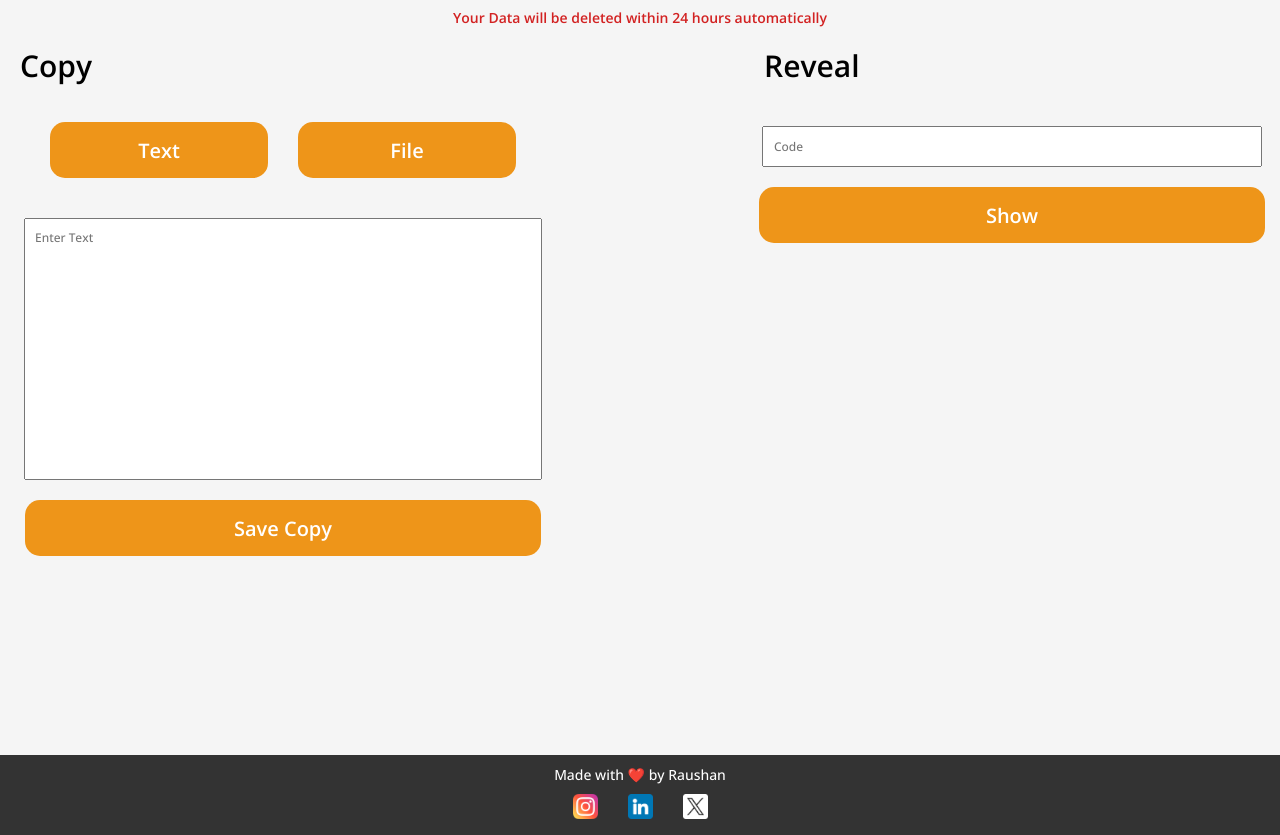
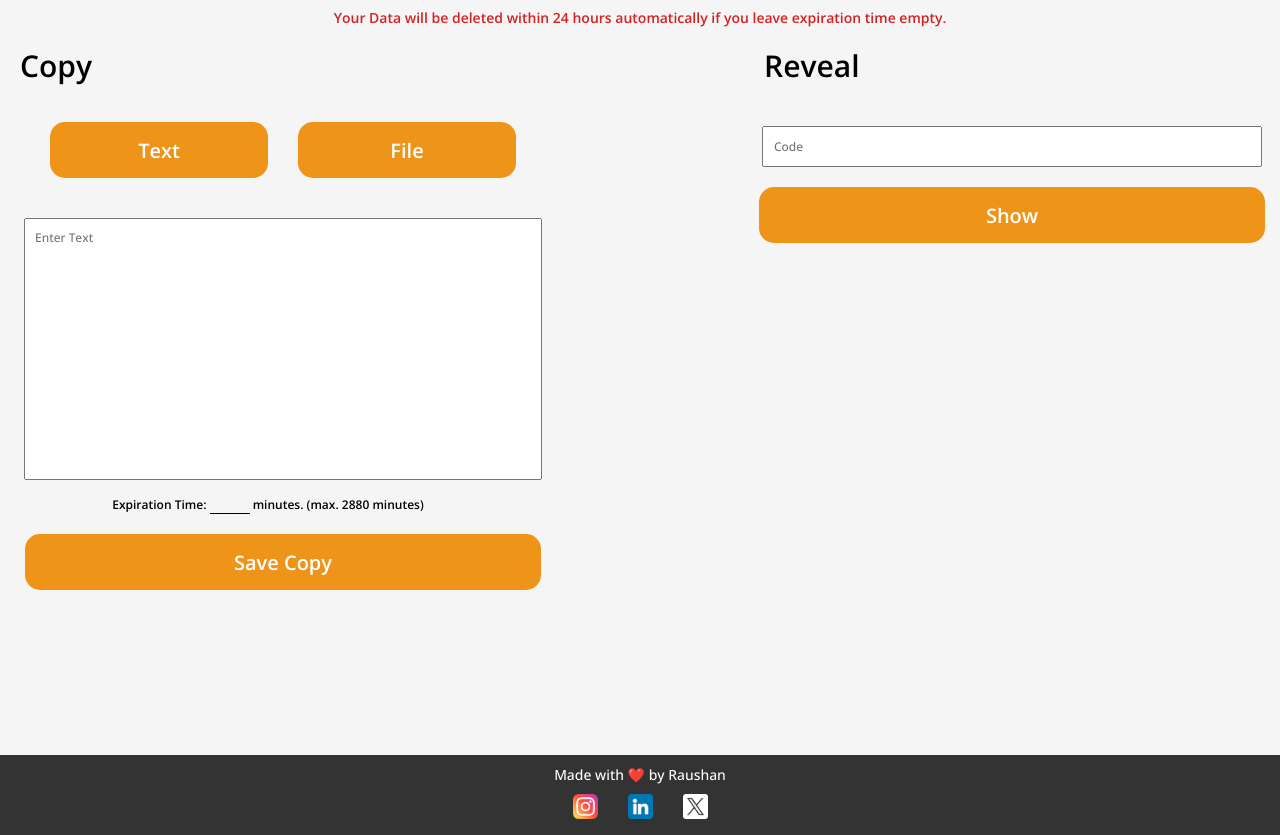
Before and after one commit to Raushan0300/clipboard-frontend, a React (Vite) app: page / in a window 1280 px wide. Both pictures are taken after a click on the button "Text". Built offline with nearby package versions, Linux system fonts and the light colour scheme.

Commit message:
Add home notice text to display data deletion message in Home.tsx and Home.css

```diff
--- a/src/Home/Home.css
+++ b/src/Home/Home.css
@@ -188,6 +188,23 @@
   padding: 1vh;
   color: #d22222;
   background-color: #f5f5f5;
+}
+.homeExpireDiv{
+  margin-top: 2vh;
+  font-size: 12px;
+  font-family: "Open Sans";
+  font-weight: 600;
+}
+.homeExpireInput{
+  width: 30px;
+  padding: 0 5px;
+  font-size: 12px;
+  font-family: "Open Sans";
+  font-weight: 500;
+  border: none;
+  outline: none;
+  background-color: transparent;
+  border-bottom: 1px solid #000;
 
 }
 
--- a/src/Home/Home.tsx
+++ b/src/Home/Home.tsx
@@ -1,4 +1,4 @@
-import { useState } from "react";
+import React, { useState } from "react";
 import "./Home.css";
 import { getData, postData } from "../Config";
 import { FontAwesomeIcon } from "@fortawesome/react-fontawesome";
@@ -9,6 +9,7 @@ const Home = () => {
   const [code, setCode] = useState<string>("");
   const [codeText, setCodeText] = useState<string>("");
   const [showText, setShowText] = useState<string>("");
+  const [number, setNumber] = useState<string>('');
 
   const [isLoadingSave, setIsLoadingSave] = useState<boolean>(false);
   const [isLoadingShow, setIsLoadingShow] = useState<boolean>(false);
@@ -24,7 +25,7 @@ const Home = () => {
   const handleSave = async (e: React.FormEvent) => {
     e.preventDefault();
     setIsLoadingSave(true);
-    const response = await postData("save", { text: text }, {});
+    const response = await postData("save", { text: text, time: number }, {});
     console.log(response);
     if (response) {
       setCodeText(response.code);
@@ -40,12 +41,12 @@ const Home = () => {
     if (response.text) {
       setShowText(response.text);
     } else{
-      window.open(`https://drive.google.com/uc?export=download&id=${response.fileId}`)
-//       let link = document.createElement('a');
-// link.href = `https://drive.google.com/uc?export=download&id=${response.fileId}`;
-// document.body.appendChild(link);
-// link.click();
-// document.body.removeChild(link);
+      // window.open(`https://drive.google.com/uc?export=download&id=${response.fileId}`)
+      let link = document.createElement('a');
+link.href = `https://drive.google.com/uc?export=download&id=${response.fileId}`;
+document.body.appendChild(link);
+link.click();
+document.body.removeChild(link);
     }
     setIsLoadingShow(false);
   };
@@ -66,6 +67,16 @@ const Home = () => {
     const selectedFile = event.target.files?.[0] ?? null;
     setSelectedFile(selectedFile);
     // console.log('Selected File:', selectedFile);
+  };
+
+  const handleErrorNumChange=(e: React.ChangeEvent<HTMLInputElement>)=>{
+    let inputValue = e.target.value;
+    if(!/^\d*$/.test(inputValue)){
+      return;
+    } else if (parseInt(inputValue) > 2880) {
+      return;
+    }
+    setNumber(inputValue);
   };
 
 
@@ -96,6 +107,7 @@ const Home = () => {
 
       const formData = new FormData();
       formData.append('file', selectedFile);
+      formData.append('time', number);
 
       console.log('Selected File:', selectedFile);
       console.log('FormData:', formData);
@@ -114,7 +126,7 @@ const Home = () => {
 
   return (
     <>
-    <div className="homeNoticeText">Your Data will be deleted within 24 hours automatically</div>
+    <div className="homeNoticeText">Your Data will be deleted within 24 hours automatically if you leave expiration time empty.</div>
     <div className="homeMainDiv">
       <div className="homeLeftDiv">
         <div className="homeTitleText">Copy</div>
@@ -150,6 +162,7 @@ const Home = () => {
               setText(e.target.value);
             }}
           />
+          <div className="homeExpireDiv">Expiration Time: <input type="text" className="homeExpireInput" maxLength={4} value={number} onChange={handleErrorNumChange} /> minutes. (max. 2880 minutes)</div>
           <button
             type="submit"
             className="homeBtn">
@@ -179,6 +192,7 @@ const Home = () => {
         }
       }}
     />
+    <div className="homeExpireDiv">Expiration Time <input type="text" className="homeExpireInput" maxLength={4} value={number} onChange={handleErrorNumChange} /> minutes. (max. 2880 minutes)</div>
     <button type="submit" className="homeBtn">
       {isLoadingSave ? "Loading..." : "Save Copy"}
     </button>
```
